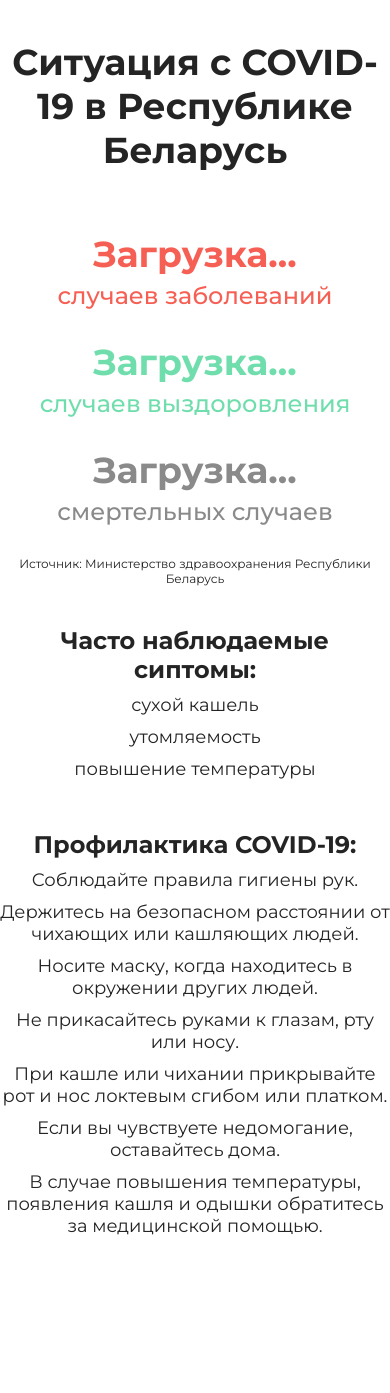
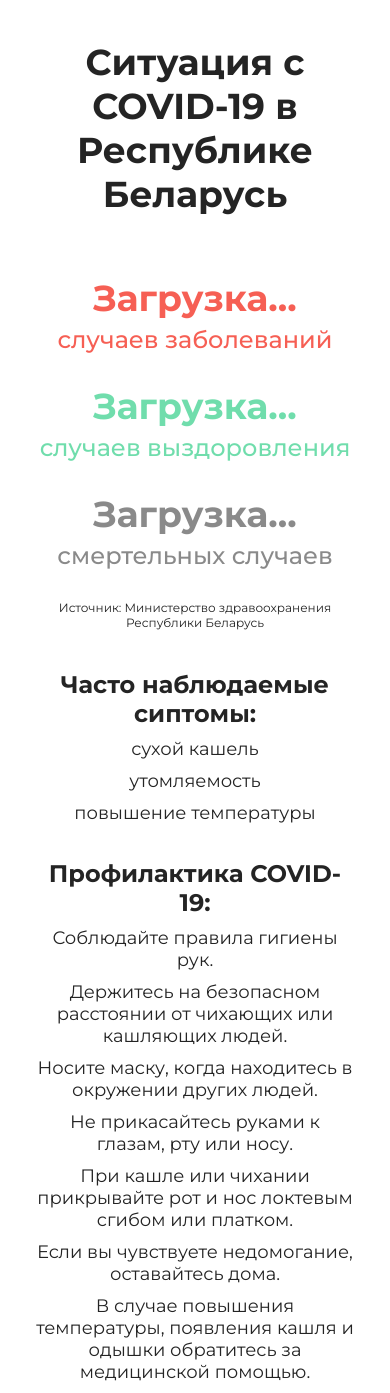
Before and after one commit to gleb-komarov/deliveryteka, a PHP site: page /covid.php in a window 390 px wide. Shown: the part 215-1608 px from the top of the page. Before the commit the page ends 1450 px from the top, so only its background shows below. Run offline with PHP 8.4, Linux system fonts and the light colour scheme; data that the repository does not hold is empty.

Commit message:
fix adaptive

```diff
--- a/css/style.css
+++ b/css/style.css
@@ -800,16 +800,21 @@ details[open] summary:before {
     }
     .intro__inner, .covid-intro__inner, .courier-intro__inner {
         margin: 0 auto;
+        padding: 0 15px;
         display: flex;
         flex-direction: column;
     }
     .intro__title {
-        margin: 40px auto 0 auto;
+        font-size: 50px;
+        margin: 10px auto 0 auto;
+        padding: 0 15px;
         text-align: center;
     }
     .intro__subtitle {
+        font-size: 18px;
         text-align: center;
         margin-bottom: 25px;
+        padding: 0 25px;
     }
     .main__button {
         margin: 0 auto;
@@ -836,4 +841,14 @@ details[open] summary:before {
     .steps__inner {
         flex-direction: column;
     }
+    .source__inner {
+        padding: 0 20px;
+    }
+    .symptoms__inner, .popular-questions__inner, .courier-app__inner {
+        padding: 0 20px;
+    }
+    .prevention__inner {
+        margin-top: 20px;
+        padding: 0 20px;
+    }
 }
--- a/login/index.php
+++ b/login/index.php
@@ -26,6 +26,7 @@ if (!empty($_POST)) {
 <html lang="ru" xmlns="http://www.w3.org/1999/html">
 <head>
     <meta charset="utf-8">
+    <meta name="viewport" content="width=device-width, initial-scale=1">
     <title>Вход в панель администратора DELIVERYTEKA</title>
     <link href="../css/style.css" rel="stylesheet">
     <link rel="preconnect" href="https://fonts.gstatic.com">
--- a/panel/index.php
+++ b/panel/index.php
@@ -12,6 +12,7 @@ else {
 <html lang="ru" xmlns="http://www.w3.org/1999/html">
 <head>
     <meta charset="utf-8">
+    <meta name="viewport" content="width=device-width, initial-scale=1">
     <title>Панель администратора DELIVERYTEKA</title>
     <link href="../css/style.css" rel="stylesheet">
     <link rel="preconnect" href="https://fonts.gstatic.com">
```
